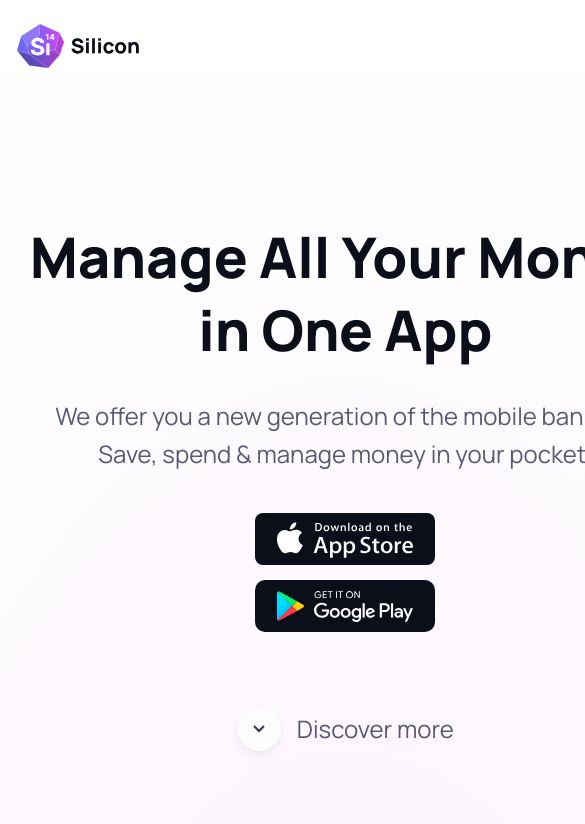
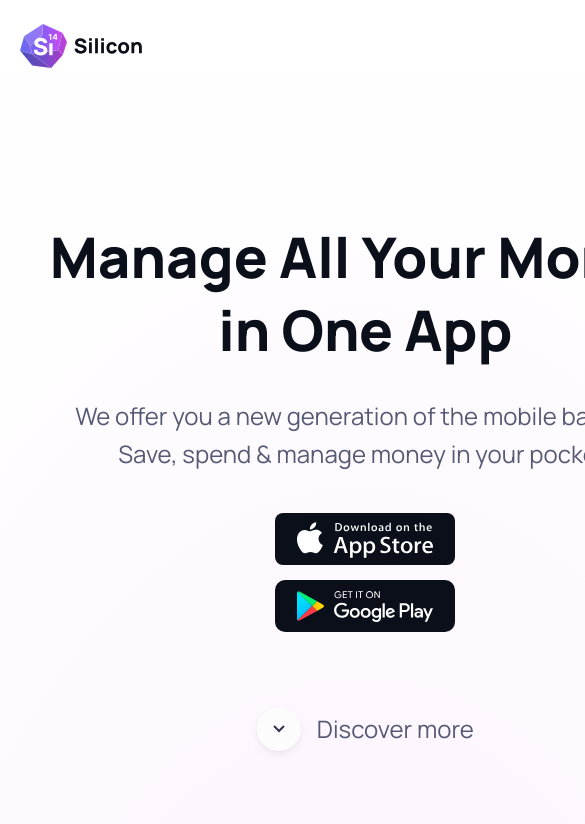
Before and after one commit to KimmoKAhola/Silicon-Kimmo-Ahola, a React (Vite) app: page / in a window 390 px wide. Shown: the top 824 px of the page, 585 px wide, since content can reach past the window. Built offline with nearby package versions, Linux system fonts and the light colour scheme.

Commit message:
fixed navbar for media query lg

```diff
--- a/src/css/main.css
+++ b/src/css/main.css
@@ -70,9 +70,16 @@ html, body {
 .container {
   display: grid;
   grid-template-columns: 1fr;
-  max-width: 70%;
+  max-width: 75%;
   margin: 0 auto;
   padding-top: 20px;
+}
+@media (max-width: 1199px) {
+  .container {
+    padding-left: 20px;
+    padding-right: 20px;
+    max-width: 1500px;
+  }
 }
 @media (max-width: 500px) {
   .container {
@@ -558,6 +565,11 @@ input:focus {
   align-items: center;
   gap: 30px;
 }
+@media (max-width: 991px) {
+  .navbar .site-navigation nav {
+    gap: 20px;
+  }
+}
 .navbar .site-settings div {
   display: flex;
   align-items: center;
--- a/src/css/scss/core/_base.scss
+++ b/src/css/scss/core/_base.scss
@@ -13,17 +13,17 @@ html, body {
 .container {
   display: grid;
   grid-template-columns: 1fr;
-  max-width: 70%;
+  max-width: 75%;
   margin: 0 auto;
   padding-top: 20px; //oklart TODO
   //padding-bottom: 20px; //oklart TODO
 
-  //@include xl{
-  //  padding-left: 20px;
-  //  padding-right: 20px;
-  //  max-width: 1500px;
-  //  //max-width: 100%;
-  //}
+  @include xl{
+    padding-left: 20px;
+    padding-right: 20px;
+    max-width: 1500px;
+    //max-width: 100%;
+  }
   @include sm{
     max-width: 95%;
   }
--- a/src/css/scss/sections/global/components/_navbar.scss
+++ b/src/css/scss/sections/global/components/_navbar.scss
@@ -40,6 +40,9 @@
       display: flex;
       align-items: center;
       gap: 30px;
+      @include lg{
+        gap: 20px;
+      }
     }
   }
 
```
Also changed, not shown: 1 other file (tests, documents, lock files or other folders).
